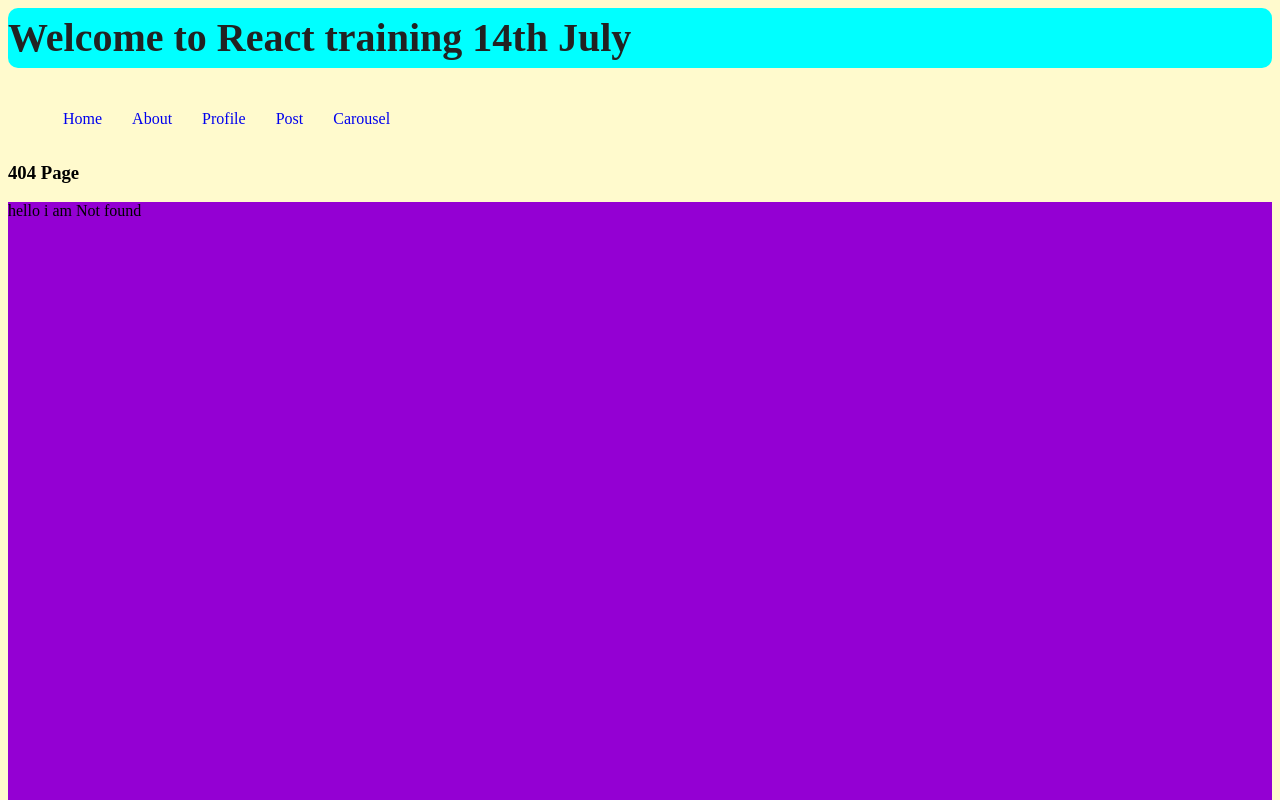
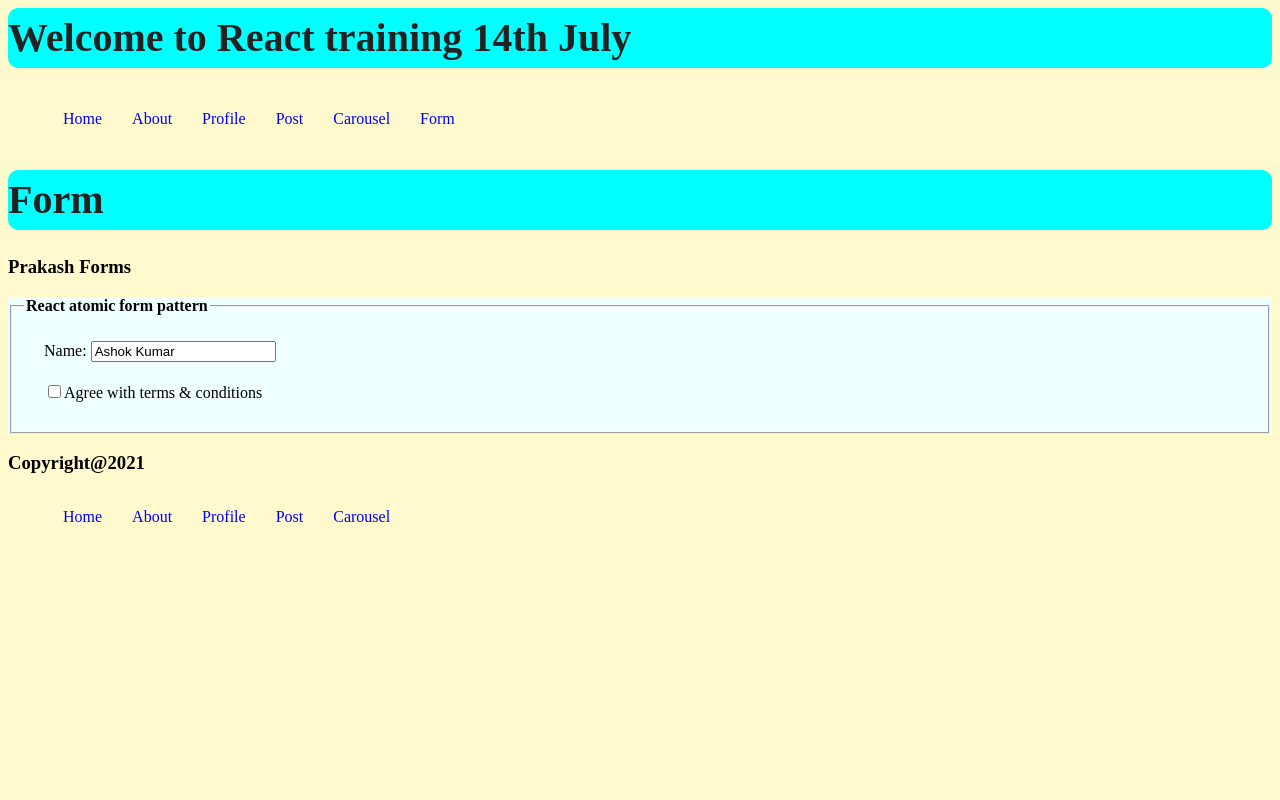
Before and after one commit to balramsinghindia/react-architecture, a React app: page /form in a window 1280 px wide. Before the commit this address had no page. Shown: the top 800 px of the page. Built offline with nearby package versions, Linux system fonts and the light colour scheme.

Commit message:
redux prefill from data & send modified data

```diff
--- a/src/components/App.jsx
+++ b/src/components/App.jsx
@@ -1,6 +1,5 @@
 import { BrowserRouter, Redirect, Route, Switch } from 'react-router-dom';
 import { useCallback } from 'react';
-import Recipe from './Recipe';
 import { Footer } from './Footer';
 import './../scss/index.scss';
 import { Counter } from './Counter';
@@ -12,8 +11,15 @@ import Header from './Header';
 import NotFound from './pages/NotFound';
 import Post from './pages/Post';
 import Carousel from './pages/Carousel';
+import Form from './molecules/Form';
+
+import { Provider } from 'react-redux';
+import { createStore } from 'redux';
+import { Reducer } from './redux/Reducer';
 
 const App = () => {
+
+    const store = createStore(Reducer);
     return (
         <BrowserRouter>
             <CounterContextProvider>
@@ -36,6 +42,9 @@ const App = () => {
 
                     <Route path='/post/:id' component={Post} />
                     <Route path='/carousel' component={Carousel} />
+                    <Provider store={store}>
+                    <Route path='/form' component={Form}/>
+                    </Provider>
                     <Route component={NotFound} />
                 </Switch>
 
--- a/src/components/Header.jsx
+++ b/src/components/Header.jsx
@@ -10,6 +10,7 @@ export default function Header(){
                 <Link to="/profile" title="Profile">Profile</Link>
                 <Link to="/post/random" title="Post">Post</Link>
                 <Link to="/carousel" title="Carousel">Carousel</Link>
+                <Link to="/form" title="Form">Form</Link>
             </li>
         </ul>
     );
--- a/src/components/atom/Input.jsx
+++ b/src/components/atom/Input.jsx
@@ -2,7 +2,13 @@ import './../../scss/index.scss';
 import {useEffect, useState} from 'react';
 import { validateInput } from '../utilities/Validator';
 
-const Input =  ({label,inputType,inputName,validator, handleChange}) => {
+import { useSelector } from 'react-redux';
+
+const Input =  ({label,inputType,inputName,validator, handleChange,inputOnChange}) => {
+    const inputState = useSelector((state) => state);
+    console.log(inputState); // redux state information
+
+
     const [error , setError] = useState('');
     function handleInputChange(e) {
         const { value } = e.target;
@@ -19,6 +25,8 @@ const Input =  ({label,inputType,inputName,validator, handleChange}) => {
             <input
                 type={inputType}
                 name={inputName}
+                value={inputState.value}
+                onChange={inputOnChange}
                 onBlur={handleInputChange}
             />
             <div className="error">
--- a/src/components/molecules/Form.jsx
+++ b/src/components/molecules/Form.jsx
@@ -4,8 +4,15 @@ import Input from '../atom/Input';
 import DropDown from '../atom/DropDown';
 import { Checkbox } from '../Checkbox';
 
+import { useSelector } from 'react-redux';
+import { useDispatch } from 'react-redux';
 
 const Form = () => {
+
+    const formState = useSelector((state) => state);
+
+    const dispatch = useDispatch();
+
     var cities = ['Indore','Bhopal','Jaipur','Lucknow','Ahemdabad','Pune','Mumbai','Washington','LA','San Francisco','Columbus'];
     var States = ['Uttar Pradesh','Madhaya Pradesh','Maharashtra','Gujarat','Rajasthan','Washington DC','Ohio','California'];
     var Countries = ['India','USA'];
@@ -26,12 +33,19 @@ const Form = () => {
     const legendStyle = {
         fontWeight:700
     }
+    // sending back to redux store
+    function InputOnChange(event){
+        console.log(event.target.value);
+       return dispatch( { type: 'initialState', data: event.target.value});
+    }
+
+
 
      return (
         <>
             <h1>Form</h1>
             <h3>Prakash Forms</h3>
-            <form style={style}>
+            <form style={style} >
                 <fieldset>
                     <legend style={legendStyle}>React atomic form pattern</legend>
                     <Input
@@ -52,10 +66,10 @@ const Form = () => {
                             message: "Name should be less than 20 characters"
                         }
                     ]}
+                    inputOnChange={InputOnChange}
                     handleChange={handleChange}
                     />
                     <Checkbox
-
                     inputName="checkbox"
                     inputId="checkbox"
                     validator={[
@@ -105,7 +119,7 @@ const Form = () => {
                     Terms & Condition :
                     <input type="checkbox" name="tnc"  required/>
                 </label> */}
-                {/* <input type="submit" value="Submit"/> */}
+
                 </fieldset>
             </form>
         </>
--- /dev/null
+++ b/src/components/redux/Reducer.js
@@ -0,0 +1,14 @@
+import React from 'react';
+
+
+export function Reducer( state = { value: 'Kumar', data:''}, action){
+
+    switch(action.type){
+        case 'initialState':
+            return  action.data
+        case 'modifiedState':
+            return { value : ''}
+        default :
+            return { value : 'Ashok Kumar'}
+    }
+};
```
